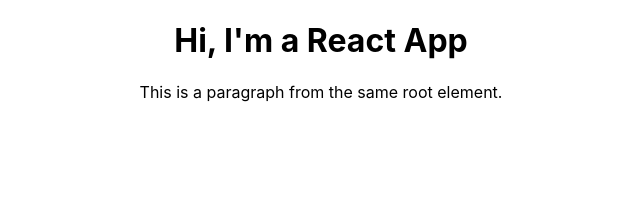
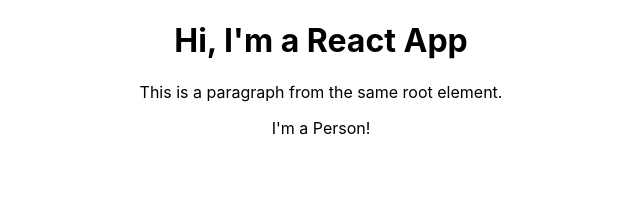
Before and after one commit to davidborka/ReactTrainig, a React (Create React App) app in the folder react-complete-training/: page / in a window 1280 px wide. Shown: the top 208 px of the page, without its empty margins (319-959 px from the left). Built offline with nearby package versions, Linux system fonts and the light colour scheme.

Commit message:
CreatingaFinctionalComponent

```diff
--- a/react-complete-training/src/App.js
+++ b/react-complete-training/src/App.js
@@ -1,5 +1,6 @@
 import React, {Component} from 'react';
 import './App.css';
+import Person from './Person/Person'
 
 class App extends Component{
   render(){
@@ -7,6 +8,7 @@
     <div className="App">
       <h1>Hi, I'm a React App</h1>
       <p>This is a paragraph from the same root element.</p>
+      <Person/>
     </div>
     );
   }
--- /dev/null
+++ b/react-complete-training/src/Person/Person.js
@@ -0,0 +1,7 @@
+import React from 'react';
+
+const person = () =>{
+    return <p>I'm a Person!</p>
+};
+
+export default person;
```
